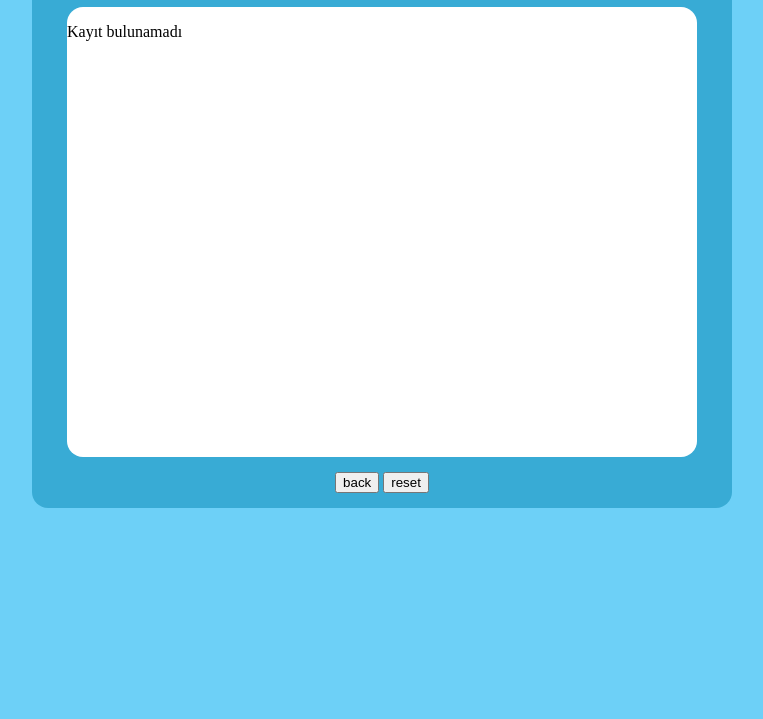
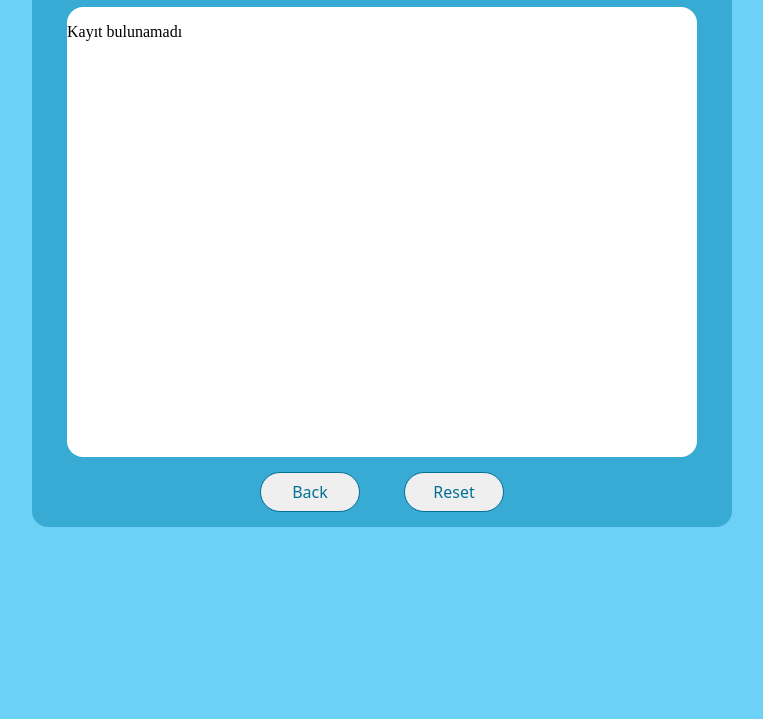
Before and after one commit to DokiDokiDesu/MemoryGame, a plain HTML site: page scoreboard.html in a window 1280 px wide. Shown: the part 81-800 px from the top of the page, without its empty margins (258-1021 px from the left). Drawn offline with Linux system fonts and the light colour scheme.

Commit message:
buttons styled.

```diff
--- a/scoreboard.html
+++ b/scoreboard.html
@@ -13,8 +13,8 @@
         </div>
       </div>
       <div class="buttons">
-        <button class="back-button">back</button>
-        <button class="reset-button">reset</button>
+        <button class="back-button">Back</button>
+        <button class="reset-button">Reset</button>
       </div>
     </div>
 
--- a/styles/game.css
+++ b/styles/game.css
@@ -31,6 +31,7 @@ margin-top: 50px;
   border-width: 1.5px;
   border-color: rgb(2, 102, 133);
 }
+
 .back-button {
   height: 50px;
   border-radius:25px;
@@ -42,6 +43,12 @@ margin-top: 50px;
   color: rgb(2, 74, 102);
   background-color: white;
   font-weight: 600;
+  transition: 0.3s;
+}
+.back-button:hover {
+  background-color:rgb(2, 74, 102) ;
+  color: white;
+
 }
 img {
   height: max-content;
--- a/styles/index.css
+++ b/styles/index.css
@@ -10,6 +10,7 @@ body{
   row-gap: 20px;
   height:625px;
   margin: auto;
+  border-radius: 50px;
 
 
 
@@ -32,4 +33,11 @@ button {
   color:rgb(2, 101, 134) ;
   font-weight:600 ;
   cursor: pointer;
+  border-style: solid;
+  transition: 0.3s;
 }
+button:hover {
+  background-color: rgb(4, 112, 148);
+  color: white;
+  border-color:rgb(4, 112, 148) ;
+}
--- a/styles/scoreboard.css
+++ b/styles/scoreboard.css
@@ -43,3 +43,31 @@ body {
   padding: 6px 12px;
   font-size: 0.95rem;
 }
+button {
+  height: 40px;
+  width: 100px;
+  border-radius: 20px;
+  border-width: 1.5px;
+  font-family: system-ui, -apple-system, BlinkMacSystemFont, 'Segoe UI', Roboto, Oxygen, Ubuntu, Cantarell, 'Open Sans', 'Helvetica Neue', sans-serif;
+  font-size: 16px;
+  cursor: pointer;
+  border-color:rgb(4, 112, 148);
+  border-style: solid;
+  font-weight: 500;
+  transition: 0.3s;
+}
+button:hover {
+background-color:rgb(4, 112, 148) ;
+color: white;
+}
+.back-button {
+  margin-right: 20px;
+  color:rgb(4, 112, 148);
+}
+.reset-button {
+  margin-left: 20px;
+  color:rgb(4, 112, 148);
+}
+h1 {
+  color: white;
+}
```
